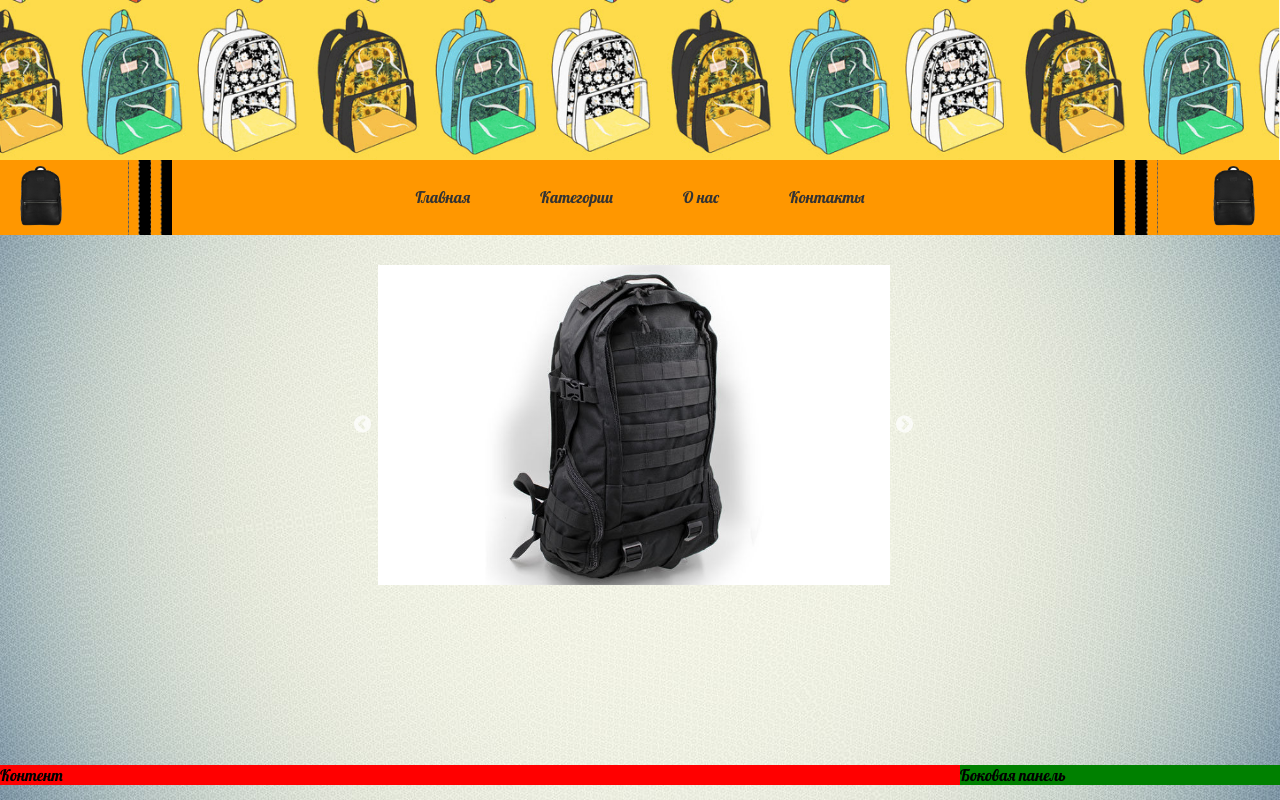
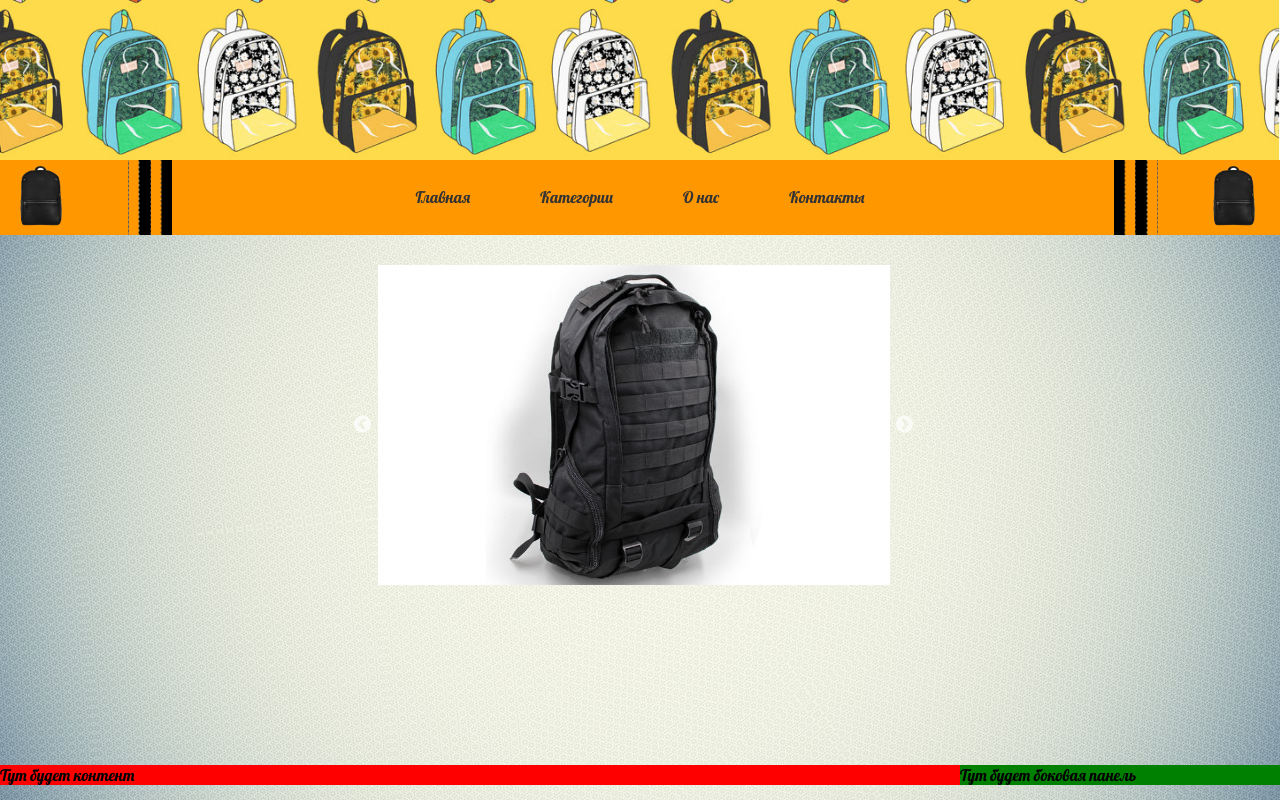
Before and after one commit to CyberCutlet/CyberCutlet.gitgub.io, a plain HTML site: page index.html in a window 1280 px wide. Drawn offline with Linux system fonts and the light colour scheme.

Commit message:
Add files via upload

```diff
--- a/index.html
+++ b/index.html
@@ -62,12 +62,12 @@
 
 
 	<div id="content">
-		Контент
+		Тут будет контент
 	</div>
 
 
 	<div id="sidebar">
-		Боковая панель
+		Тут будет боковая панель
 	</div>
 
 	<div id="clear" class="clear"></div>
```
